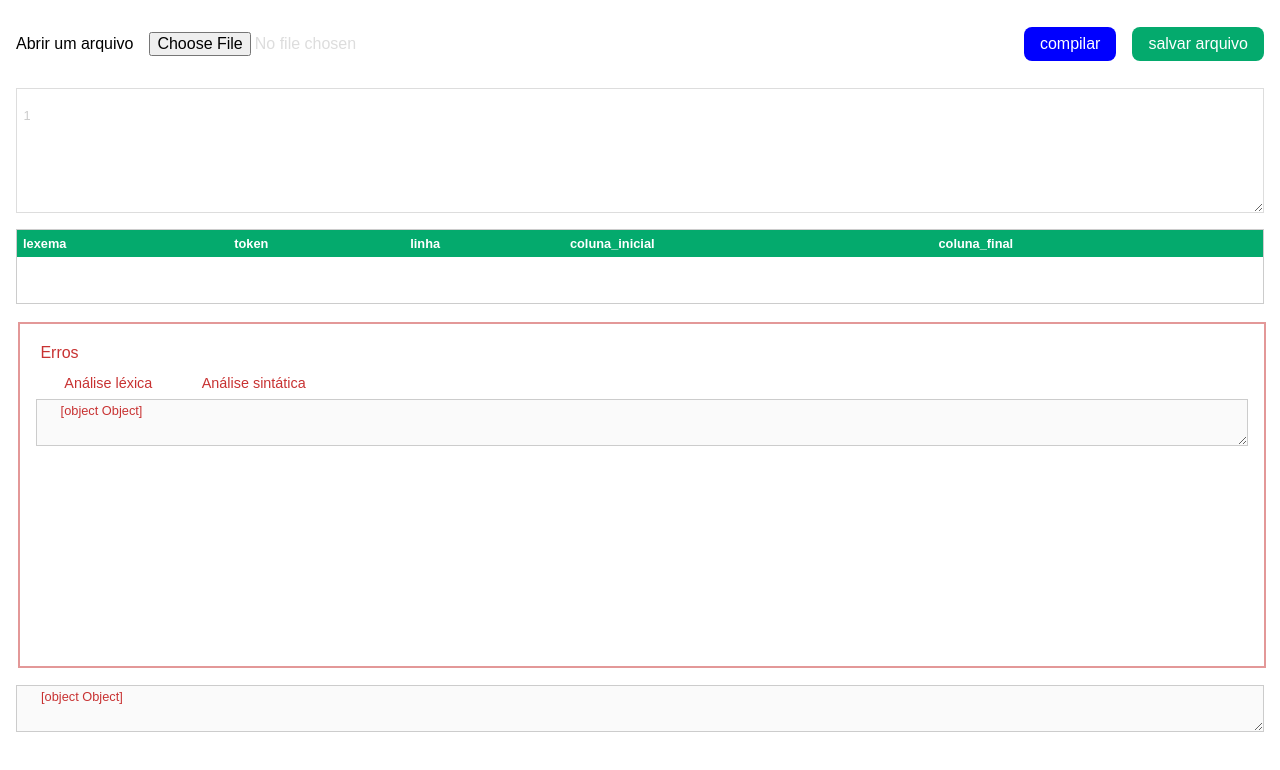
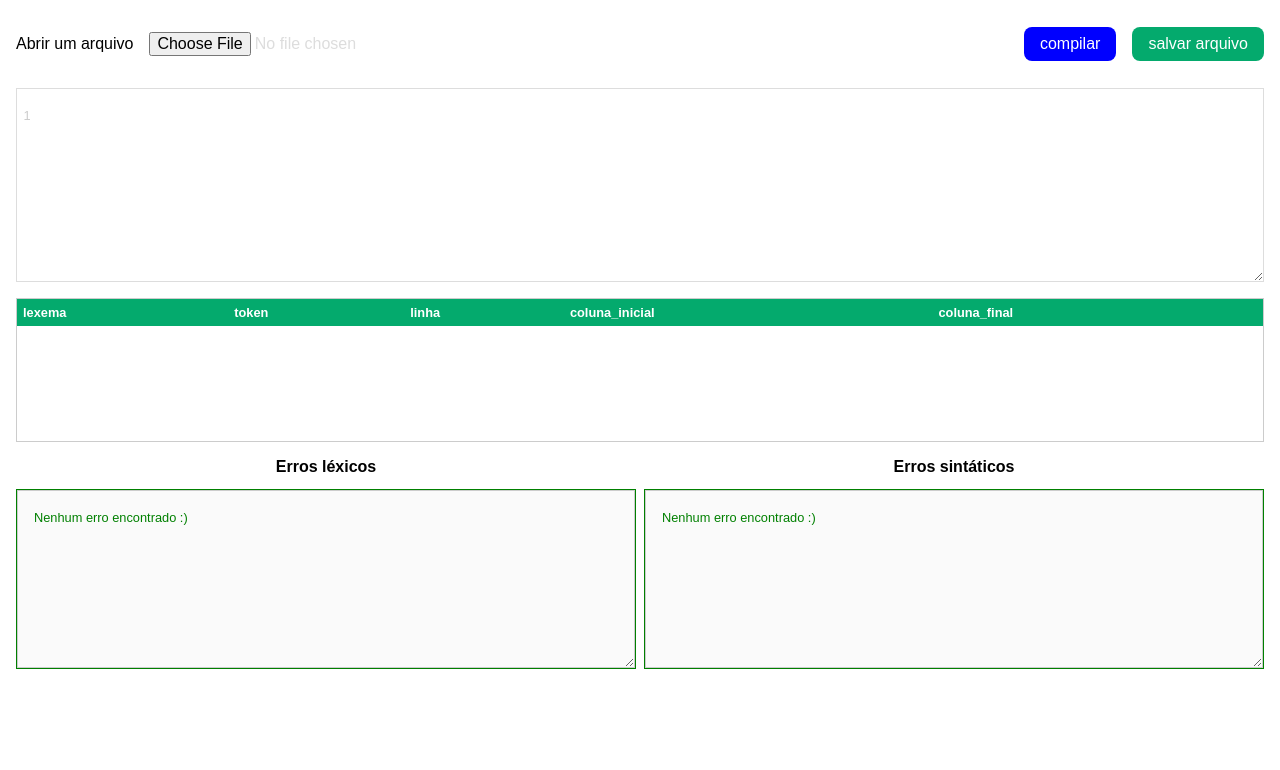
Before and after one commit to karoldm/compiladores, a React (Create React App) app: page / in a window 1280 px wide. Shown: the top 770 px of the page. Built offline with nearby package versions, Linux system fonts and the light colour scheme; the HTML template or start-up script is replaced by a standard one.

Commit message:
feat: parser

```diff
--- a/src/App.tsx
+++ b/src/App.tsx
@@ -7,10 +7,7 @@ import { FileInput } from './components/FileInput';
 import { Table } from "./components/Table";
 import { Lexer } from './functions/lexer';
 import { Parser } from './functions/parser';
-import { ITokens } from './interfaces/table';
-import Tabs from './components/Errors/TabComponent';
-import FirstTab from './components/Errors/AllTabs/FirstTab';
-import SecondTab from './components/Errors/AllTabs/SecondTab';
+import { IToken } from './interfaces/token';
 
 const Container = styled.main`
   display: grid;
@@ -41,21 +38,19 @@ function App() {
   const [code, setCode] = useState("");
   const [file, setFile] = useState("");
 
-  const [tableData, setTableData] = useState<ITokens[]>([]);
-  const [activeTab, setActiveTab] = useState<string>("lexer");
-  const [errorsDataLexer, setErrorsDataLexer] = useState<string[]>([]);
-  const [errorsDataParser, setErrorsDataParser] = useState<string[]>([]);
-
+  const [tableData, setTableData] = useState<IToken[]>([]);
+  const [lexerErrorsData, setLexerErrorsData] = useState<string[]>([]);
+  const [parserErrorsData, setParserErrorsData] = useState<string[]>([]);
 
   const handleCompile = () => {
     const lexer = new Lexer(code);
     const {table, errors} = lexer.compile();
     setTableData(table);
-    setErrorsDataLexer(errors);
+    setLexerErrorsData(errors);
 
     const parser = new Parser(table);
     const parserErrors = parser.parse();
-    setErrorsDataParser(parserErrors);
+    setParserErrorsData(parserErrors);
   }
 
   useEffect(() => {
@@ -63,7 +58,6 @@ function App() {
   }, [file]);
 
   return (
-    <>
     <Container>
       <div style={{display: 'flex', width: '100%', flexDirection: 'column'}}>
         <ButtonsContainer>
@@ -76,12 +70,11 @@ function App() {
         <CodeEditor code={code} setCode={setCode} />
       </div>
       <Table columns={["lexema", "token", "linha", "coluna_inicial", "coluna_final"]} datas={tableData} />
-      {/* <Errors errors={errorsData} /> */}
-      <Tabs setActiveTab={setActiveTab} activeTab={activeTab}/>
-      {activeTab === 'lexer' ? <FirstTab errors={errorsDataLexer} /> :
-      <SecondTab errors={errorsDataParser} />}
+      <ErrorsContainer>
+        <Errors title={'Erros léxicos'} errors={lexerErrorsData} />
+        <Errors title={'Erros sintáticos'} errors={parserErrorsData} />
+      </ErrorsContainer>
     </Container>
-    </>
   );
 }
 
--- a/src/components/Errors/AllTabs/FirstTab.tsx
+++ /dev/null
@@ -1,33 +0,0 @@
-import { useState, useEffect } from 'react';
-import styled from "styled-components";
-import { Errors } from "../../Errors";
-
-
-interface Props {
-    errors: string[];
-}
-
-const Textarea = styled.textarea`
-  flex: 1;
-  width: 100%;
-  overflow-y: scroll;
-  border: 1px solid #ccc;
-  font-size: .8rem;
-  color: rgb(200, 50, 50);;
-  padding-left: 1.5rem;
-  line-height: 1.4rem;
-`;
-
-
-const FirstTab = (errors: any) => {
-    return (
-        <>
-            <div className="FirstTab">
-            <Textarea value={errors} disabled />
-            </div>
-        </>
-    );
-}
-
-
-export default FirstTab;
--- a/src/components/Errors/AllTabs/SecondTab.tsx
+++ /dev/null
@@ -1,33 +0,0 @@
-import { useState, useEffect } from 'react';
-import styled from "styled-components";
-
-
-interface Props {
-  errors: string[];
-}
-
-const Textarea = styled.textarea`
-  flex: 1;
-  width: 100%;
-  overflow-y: scroll;
-  border: 1px solid #ccc;
-  font-size: .8rem;
-  color: rgb(200, 50, 50);;
-  padding-left: 1.5rem;
-  line-height: 1.4rem;
-`;
-
-
-
-const SecondTab = (errors: any) => {
-  return (
-    <>
-      <div className="FirstTab">
-            <Textarea value={errors} disabled />
-            </div>
-    </>
-  );
-}
-
-
-export default SecondTab;
--- a/src/components/Errors/TabComponent/index.tsx
+++ /dev/null
@@ -1,102 +0,0 @@
-import { useState, useEffect } from 'react';
-import styled from "styled-components";
-import FirstTab from "../AllTabs/FirstTab";
-import SecondTab from "../AllTabs/SecondTab";
-
-const Erros = styled.p`
-  width: 100%;
-  font-size: 1rem;
-  color: rgb(200, 50, 50);;
-  padding: 0.3rem;
-  font-style: bold;
-`;
-
-const Tabs1 = styled.div`
-    width: 100%;
-    height: auto;
-    min-height: 300px;
-    border: 2px solid rgba(200, 50, 50, .5);;
-    padding: 1rem;
-    margin: 0.1rem;
-    color: rgb(200, 50, 50);;
-`;
-
-const Nav = styled.ul`
-    width: 30%;
-    display: flex;
-    align-items: center;
-    font-size: 1rem;
-
-    @media (max-width: 768px) {
-      width: 90%;
-    }
-  `;
-
-const Li = styled.li`
-    width: 40%;
-    padding: 0.5rem;
-    font-size: 0.9rem;
-    list-style: none;
-    text-align: center;
-    cursor: pointer;
-    transition: all 0.7s;
-    border-radius: 2rem;
-    &:hover, &:active{
-    background: rgba(50, 224, 196, 0.15);
-    background: rgba(173, 102, 102, 0.377);
-    }
-
-  `;
-
-const Li2 = styled.li`
-    width: 40%;
-    padding: 0.5rem;
-    font-size: 0.9rem;
-    list-style: none;
-    text-align: center;
-    cursor: pointer;
-    transition: all 0.7s;
-    border-radius: 2rem;
-    &:hover, &:active{
-    background: rgba(50, 224, 196, 0.15);
-    background: rgba(173, 102, 102, 0.377);
-    }
-  `;
-
-const Tabs = ({setActiveTab, activeTab}: any) => {
-
-    const handleTab1 = () => {
-        setActiveTab("tab1");
-    };
-
-    const handleTab2 = () => {
-        setActiveTab("tab2");
-    };
-
-    return (
-        <>
-        <Tabs1>
-        <Erros>Erros</Erros>
-            <Nav>
-                <Li
-                    className={activeTab === "tab1" ? "active" : ""}
-                    onClick={handleTab1}
-                >
-                    Análise léxica
-                </Li>
-                <Li2
-                    className={activeTab === "tab2" ? "active" : ""}
-                    onClick={handleTab2}
-                >
-                    Análise sintática
-                </Li2>
-            </Nav>
-            <div className="outlet">
-                {activeTab === "tab1" ? <FirstTab /> : <SecondTab />}
-            </div>
-        </Tabs1>
-        </>
-    );
-};
-
-export default Tabs;
--- a/src/components/Errors/index.tsx
+++ b/src/components/Errors/index.tsx
@@ -1,4 +1,4 @@
-import { useState, useEffect } from 'react';
+import {useState, useEffect} from 'react';
 import styled from "styled-components";
 
 const Container = styled.div`
@@ -26,18 +26,23 @@ const Textarea = styled.textarea`
   overflow-y: scroll;
   border: 1px solid #ccc;
   font-size: .8rem;
-  color: rgb(200, 50, 50);;
-  padding-left: 1.5rem;
+  padding: 1rem;
   line-height: 1.4rem;
 `;
 
+const Title = styled.p`
+  font-size: 1rem;
+  font-weight: bolder;
+  color: black;
+  margin-bottom: .8rem;
+`;
 
 interface Props {
   errors: string[];
   title: string;
 }
 
-export const Errors = ({ errors }: Props) => {
+export const Errors =  ({ errors, title }: Props) => {
   const [errorString, setErrorString] = useState("");
 
   useEffect(() => {
@@ -48,14 +53,16 @@ export const Errors = ({ errors }: Props) => {
     setErrorString(str);
   }, [errors]);
 
-
-
   return (
-    <></>
-    // <Container>
-    //   <Textarea value={errorString} disabled />
-    // </Container>
+     <Container>
+      <Title>{title}</Title>
+      <ContainerTextArea style={{borderColor: errorString ? "red" : "green"}} >
+        <Textarea
+        style={{color: errorString ? "red" : "green"}}
+        value= { errorString || "Nenhum erro encontrado :)" }
+        disabled
+      />
+      </ContainerTextArea>
+    </Container>
   );
 }
-
-// export default Errors;
```
